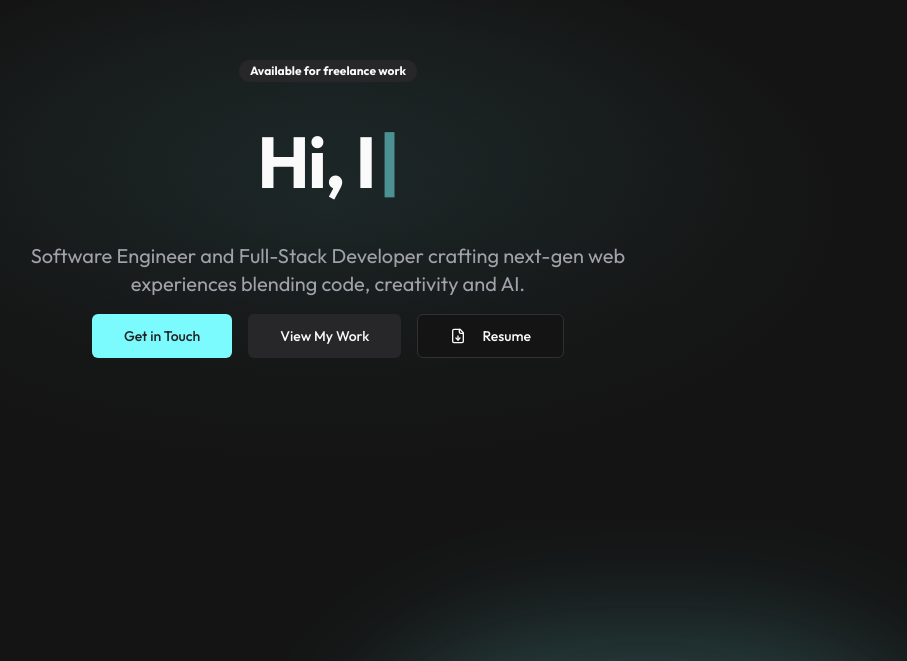
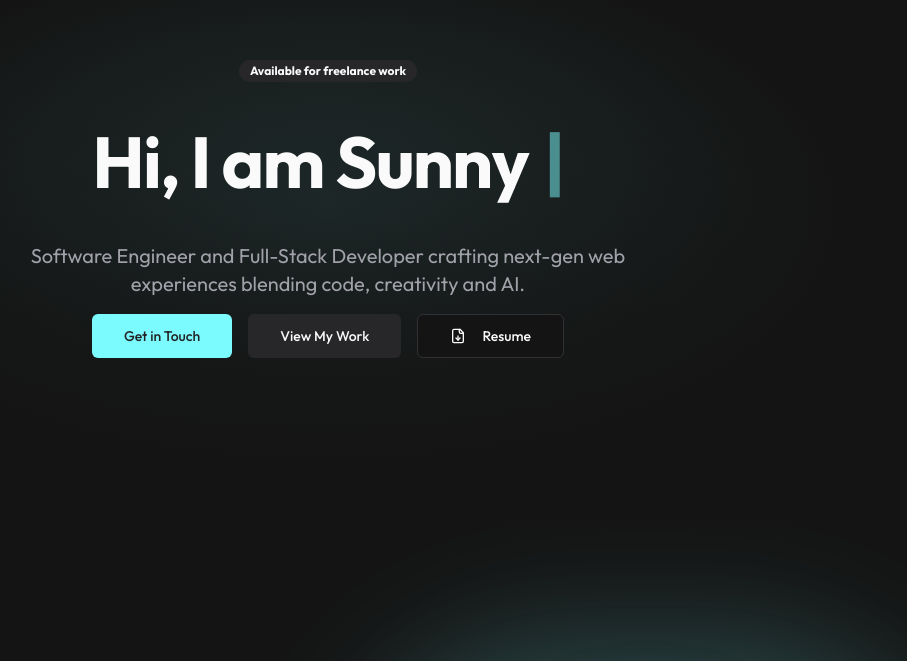
Before and after one commit to Sunnykumar-github/My-Portfolio, a Next.js app: page / in a window 1280 px wide. Shown: the part 113-774 px from the top of the page, without its empty margins (312-1219 px from the left). Built offline with nearby package versions, Linux system fonts and the light colour scheme.

Commit message:
September 9, Commit

```diff
--- a/src/app/page.tsx
+++ b/src/app/page.tsx
@@ -158,7 +158,7 @@ function TypingEffect() {
     const [text, setText] = useState("");
     const [isDeleting, setIsDeleting] = useState(false);
 
-    const textToType = "Hi, I am Sunny !";
+    const textToType = "I am Sunny !";
     const typingPeriod = 150;
     const deletingPeriod = 75;
     const pausePeriod = 2000;
@@ -198,8 +198,11 @@ function TypingEffect() {
 
     return (
         <h1 className="font-headline text-4xl font-bold tracking-tight sm:text-5xl md:text-6xl lg:text-7xl animate-in fade-in slide-in-from-bottom-4 duration-1000 delay-200 flex justify-center items-center h-20 sm:h-24 md:h-28 lg:h-32">
-            <span>{text}</span>
-            <span className="text-primary animate-pulse ml-1">|</span>
+            <span>Hi,&nbsp;</span>
+            <span className="relative">
+                {text}
+                <span className="text-primary animate-pulse ml-1">|</span>
+            </span>
         </h1>
     );
 }
```
